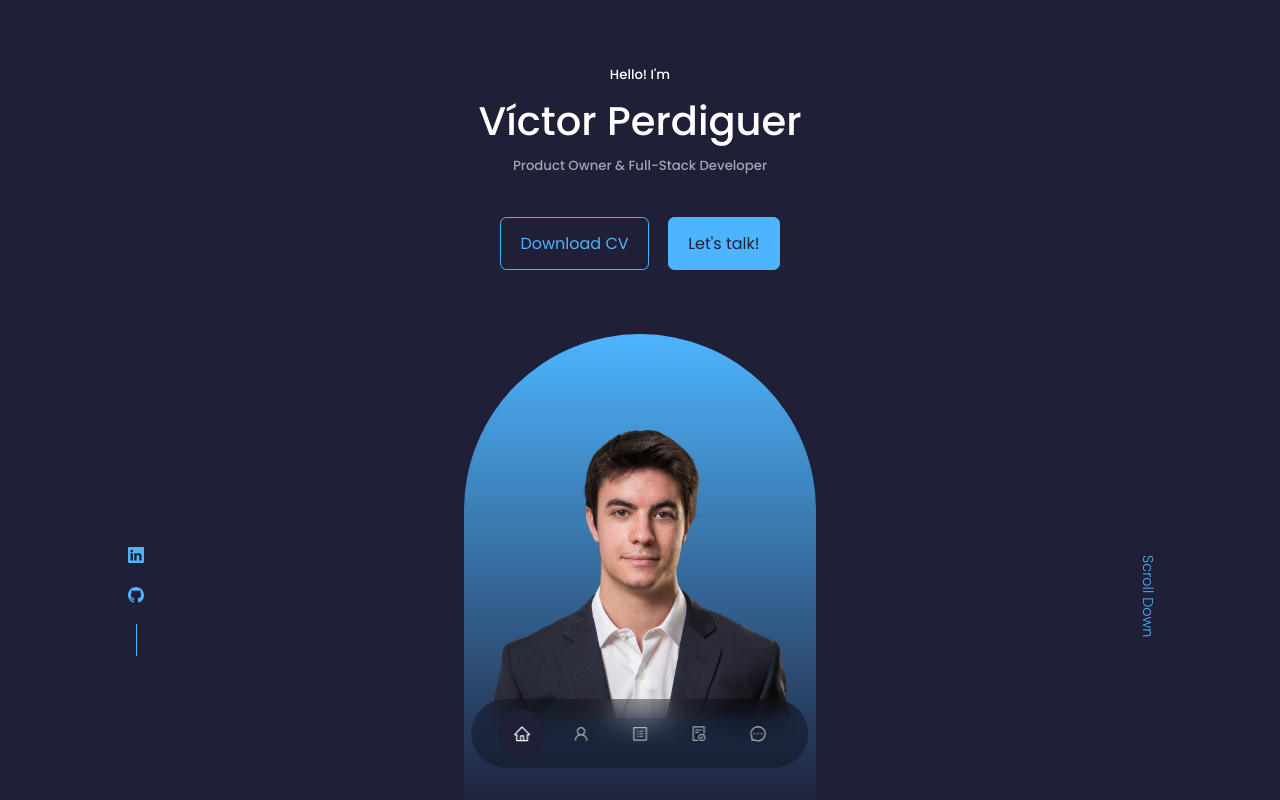
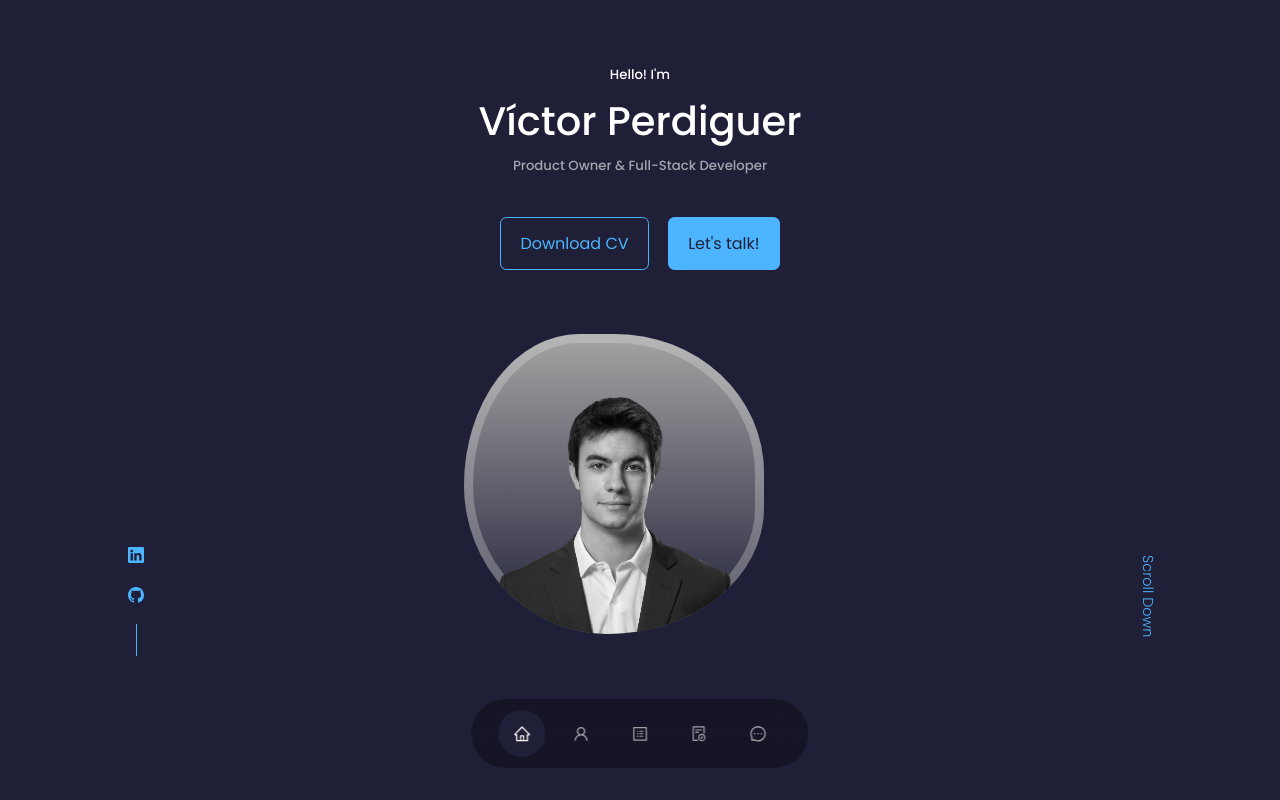
Before and after one commit to victorperdiguer/my-website, a React (Create React App) app: page / in a window 1280 px wide. Shown: the top 800 px of the page. Built offline with nearby package versions, Linux system fonts and the light colour scheme.

Commit message:
modified profile pic animation

```diff
--- a/src/components/header/Header.css
+++ b/src/components/header/Header.css
@@ -47,6 +47,33 @@
   border-radius: 12rem 12rem 0 0;
   overflow: hidden;
   padding: 5rem 1.5rem 1.5rem 1.5rem;
+  animation: profile__animate 8s ease-in-out 1s infinite;
+  background-position: 50%;
+  background-repeat: no-repeat;
+  background-size: cover;
+  box-shadow: inset 0 0 0 9px hsl(0deg 0% 88% / 30%);
+  height: 300px;
+  justify-self: center;
+  order: 1;
+  width: 300px;
+  filter:grayscale()
+}
+
+.profile-picture > img {
+  position:relative;
+  bottom:30px;
+}
+
+@keyframes profile__animate {
+  0% {
+      border-radius: 60% 40% 30% 70%/60% 30% 70% 40%;
+  }
+  50% {
+      border-radius: 30% 60% 70% 40%/50% 60% 30% 60%;
+  }
+  100% {
+      border-radius: 60% 40% 30% 70%/60% 30% 70% 40%;
+  }
 }
 
 /* ===== Scroll Down ===== */
```
